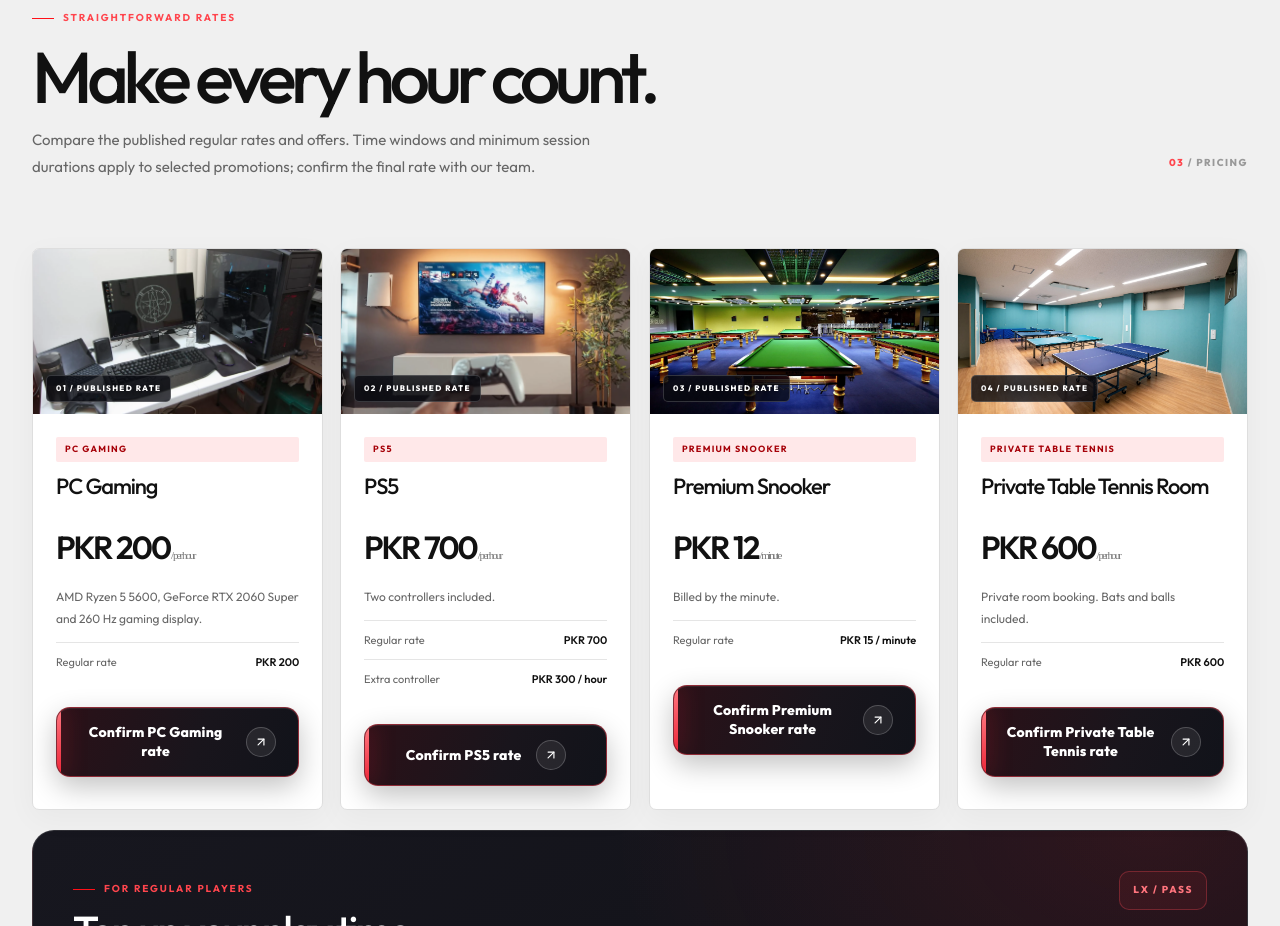
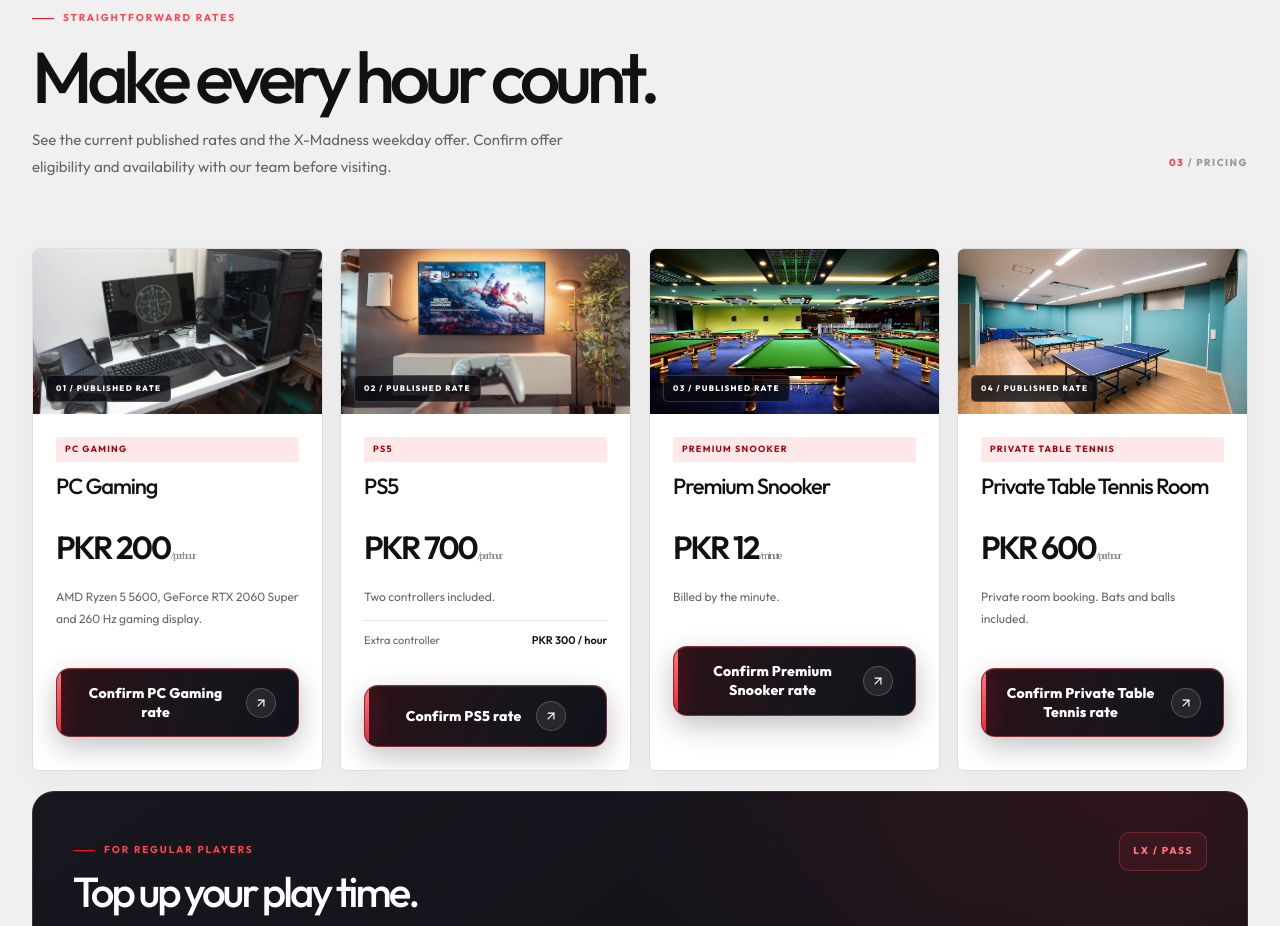
Before and after one commit to syedhussainabbaszaidi/levelxgamingarena, a Next.js app: page / in a window 1280 px wide. Shown: the part 3320-4246 px from the top of the page. Built offline with nearby package versions, Linux system fonts and the light colour scheme.

Commit message:
Refresh homepage pricing copy to match latest rate poster

```diff
--- a/app/page.tsx
+++ b/app/page.tsx
@@ -74,12 +74,12 @@ export default function HomePage() {
       </div></section>
 
       <section className="section pricing-section" id="packages"><div className="container">
-        <div className="section-heading-row"><SectionHeading eyebrow="Straightforward rates" title="Make every hour count." copy="Compare the published regular rates and offers. Time windows and minimum session durations apply to selected promotions; confirm the final rate with our team." /><span className="section-index">03 <i>/ PRICING</i></span></div>
+        <div className="section-heading-row"><SectionHeading eyebrow="Straightforward rates" title="Make every hour count." copy="See the current published rates and the X-Madness weekday offer. Confirm offer eligibility and availability with our team before visiting." /><span className="section-index">03 <i>/ PRICING</i></span></div>
         <div className="package-grid flagship-package-grid">{hourlyPackages.map((item, index) => <article className="price-card flagship-price-card" key={item.name}>
           <div className="package-card-image"><Image src={item.image} alt={item.name + " at Level X"} width={620} height={360} /><span className="package-image-label">0{index + 1} / PUBLISHED RATE</span></div>
           <div className="price-card-content"><span className="tag">{item.name}</span><h3>{item.name === "Private Table Tennis" ? "Private Table Tennis Room" : item.name}</h3>
             <div className="price">{item.name === "Premium Snooker" ? <>PKR 12<small> / minute</small></> : <>PKR {item.offer.toLocaleString("en-PK")}<small> / {item.unit}</small></>}</div><p>{item.note}</p>
-            <div className="deal"><span>Regular rate</span><b>{item.name === "Premium Snooker" ? "PKR 15 / minute" : `PKR ${item.regular.toLocaleString("en-PK")}`}</b></div>
+
             {item.monday && <div className="deal"><span>Monday Madness</span><b>{item.name === "Premium Snooker" ? "PKR 8 / minute" : `PKR ${item.monday.toLocaleString("en-PK")}`}</b></div>}
             {("midday" in item) && <div className="deal"><span>PC Mid Day · 9 AM–5 PM</span><b>PKR {item.midday} / hour</b></div>}
             {item.name === "PS5" && <div className="deal"><span>Extra controller</span><b>PKR 300 / hour</b></div>}
```
